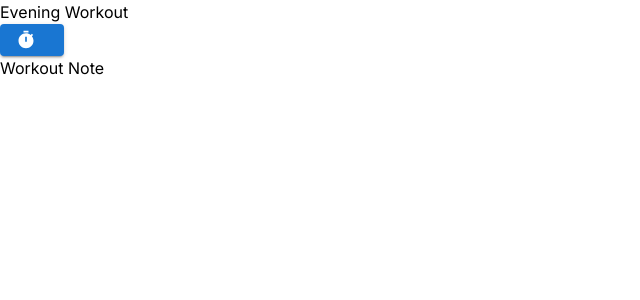
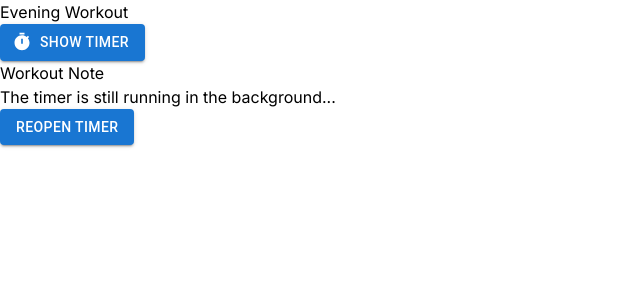
Before and after one commit to Kitteshwar/stronk, a Next.js app: page /startWorkout in a window 1280 px wide. Shown: the top 300 px of the page, without its empty margins (0-640 px from the left). Built offline with nearby package versions, Linux system fonts and the light colour scheme.

Commit message:
Add getTimeLeft function and implement background timer

```diff
--- a/src/app/pages/countdownTimer.tsx
+++ b/src/app/pages/countdownTimer.tsx
@@ -2,6 +2,7 @@
 
 import React, { useState, useEffect, forwardRef, useImperativeHandle } from 'react';
 import styles from '../styles/CountDownTimer.module.css'; // Import CSS for styling
+import { get } from 'http';
 
 interface TimerProps {
   initialTime: number; // Time in seconds
@@ -33,6 +34,8 @@ const CountDownTimer: React.ForwardRefRenderFunction<unknown, TimerProps> = ({ i
     setTimeLeft(initialTime);
     setCircleProgress(100); // Reset circle progress
   };
+  const getTimeLeft = () => timeLeft;
+
 
   const addTime = (amount: number) => {
     setTimeLeft(prevTimeLeft => Math.min(prevTimeLeft + amount, initialTime));
@@ -59,7 +62,8 @@ const CountDownTimer: React.ForwardRefRenderFunction<unknown, TimerProps> = ({ i
     startTimer,
     pauseTimer,
     resetTimer,
-    addTime
+    addTime,
+    getTimeLeft
   }));
 
   return (
--- a/src/app/startWorkout/page.tsx
+++ b/src/app/startWorkout/page.tsx
@@ -1,39 +1,59 @@
 'use client'
-import React, { useState, useRef } from 'react';
+import React, { useState, useEffect } from 'react';
 import TimerIcon from '@mui/icons-material/Timer';
 import Button from '@mui/material/Button';
 import CountDownTimer from '../pages/countdownTimer'; // Assuming CountDownTimer component is in the same directory
 
 export default function StartWorkout() {
   const [showTimer, setShowTimer] = useState(false);
-  const [timerClosed, setTimerClosed] = useState(false);
-  const [timeLeftWhenClosed, setTimeLeftWhenClosed] = useState(0); // Track time left in the timer when it's closed
-  const timerRef =  useRef<any | null>(null); // Ref for accessing the timer component
+  const [timeLeft, setTimeLeft] = useState(600); // Time left in seconds
+  const [isRunning, setIsRunning] = useState(true); // State to track if the timer is running or paused
 
-  const initialTime = 600; // Initial time in seconds (e.g., 10 minutes)
+  // Background timer to keep track of time when the main timer is paused
+  useEffect(() => {
+    let intervalId: NodeJS.Timeout;
+
+    // Start the background timer only if the main timer is not paused and the component is mounted
+    if (isRunning && showTimer) {
+      intervalId = setInterval(() => {
+        setTimeLeft(prevTimeLeft => Math.max(0, prevTimeLeft - 1));
+      }, 1000);
+    }
+
+    // Clean up function to clear the background timer
+    return () => {
+      clearInterval(intervalId);
+    };
+  }, [isRunning, showTimer]);
 
   const handleTimerButtonClick = () => {
-    setShowTimer(true);
-    if (timerClosed) {
-      // If the timer was closed previously, resume it from the time it was closed
-      if (timerRef.current !== null) {
-        timerRef.current.addTime(timeLeftWhenClosed - timerRef.current.getTimeLeft());
-      }
-      setTimerClosed(false);
-    }
+    setShowTimer(prevShowTimer => !prevShowTimer); // Toggle timer visibility
   };
 
-  const handleCloseTimer = () => {
-    setShowTimer(false);
-    setTimerClosed(true);
-    setTimeLeftWhenClosed(timerRef.current.getTimeLeft()); // Save the time left in the timer when it's closed
+  const handleTimerClose = () => {
+    setShowTimer(false); // Hide the timer
+  };
+
+  const handleTimerFinish = () => {
+    setTimeLeft(0); // Set time left to 0 when the timer finishes
+    setShowTimer(false); // Hide the timer
+  };
+
+  const handleTimerPause = () => {
+    setIsRunning(false); // Pause the timer
+  };
+
+  const handleTimerResume = () => {
+    setIsRunning(true); // Resume the timer
   };
 
   return (
     <div className="workout-container">
       <div className="workout-header">
         <div className="workout-title">Evening Workout</div>
-        <Button variant="contained" name='timer' startIcon={<TimerIcon />} onClick={handleTimerButtonClick}></Button>
+        <Button variant="contained" name='timer' startIcon={<TimerIcon />} onClick={handleTimerButtonClick}>
+          {showTimer ? 'Hide Timer' : 'Show Timer'}
+        </Button>
       </div>
 
       <div className="workout-notes">
@@ -44,17 +64,22 @@ export default function StartWorkout() {
       {showTimer && (
         <div className="timer-overlay">
           <div className="timer-container">
-            <CountDownTimer ref={timerRef} initialTime={initialTime} />
-            <button onClick={handleCloseTimer}>Close Timer</button>
+            <CountDownTimer initialTime={timeLeft} onFinish={handleTimerFinish} isRunning={isRunning} />
+            <Button variant="contained" onClick={handleTimerClose}>Close Timer</Button>
+            {isRunning ? (
+              <Button variant="contained" onClick={handleTimerPause}>Pause Timer</Button>
+            ) : (
+              <Button variant="contained" onClick={handleTimerResume}>Resume Timer</Button>
+            )}
           </div>
         </div>
       )}
 
-      {timerClosed && (
+      {!showTimer && timeLeft > 0 && (
         <div className="closed-timer-overlay">
           <div className="closed-timer-container">
             <p>The timer is still running in the background...</p>
-            <button onClick={() => setShowTimer(true)}>Reopen Timer</button>
+            <Button variant="contained" onClick={handleTimerButtonClick}>Reopen Timer</Button>
           </div>
         </div>
       )}
```
